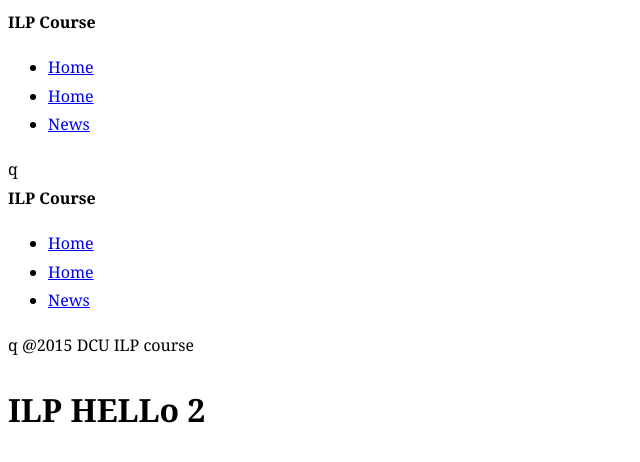
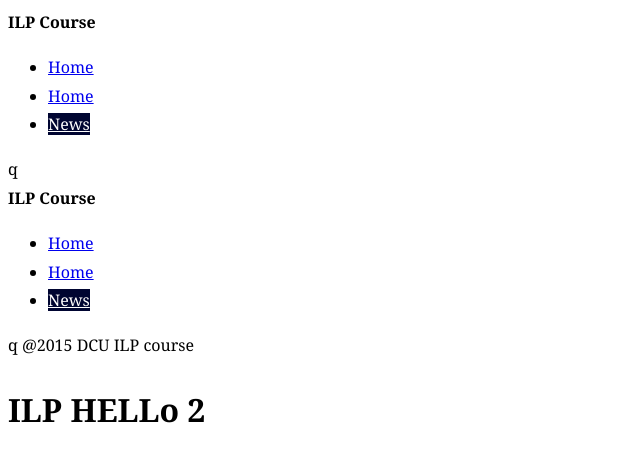
Before and after one commit to yumingfu/ILP, a Jekyll site: the page built from news.html, in a window 1280 px wide. Shown: the top 462 px of the page, without its empty margins (0-640 px from the left). Built offline with Jekyll 4.4.1, drawn with Linux system fonts in a browser that asks for light colours; Markdown is read by kramdown in place of the engine named in the settings.

Commit message:
Navclass in nav.html
put {{include.navclass}}  and link in default.html   set navclass=‘ nac
top/bottom’

```diff
--- a/_includes/nav.html
+++ b/_includes/nav.html
@@ -1,7 +1,7 @@
 <nav>
-    <ul>
+    <ul class="nav {{include.navclass}}">
         <li><a href="{{site.baseurl}}/index.html" class="{% if page.url == '/index.html' %} current {% endif %}">Home</a></li>
-        <li><a href="{{site.baseurl}}/index.html">Home</a></li>
-        <li><a href="{{site.baseurl}}/news.html">News</a></li>
+        <li><a href="{{site.baseurl}}/index.html" class="{% if page.url == '/home.html' %} current {% endif %}">Home</a></li>
+        <li><a href="{{site.baseurl}}/news.html" class="{% if page.url == '/news.html' %} current {% endif %}">News</a></li>
     </ul>
 </nav>q
--- a/_layouts/default.html
+++ b/_layouts/default.html
@@ -13,11 +13,11 @@
 
 	<header>
 		<strong>ILP Course</strong>
-		{% include nav.html %}
+		{% include nav.html navclass='nav-top'%}
 	</header>
     <footer>
     	<strong>ILP Course</strong>
-    	{% include nav.html %}
+    	{% include nav.html navclass='nav-bottom' %}
     	@2015 DCU ILP course
     </footer>
 
```
